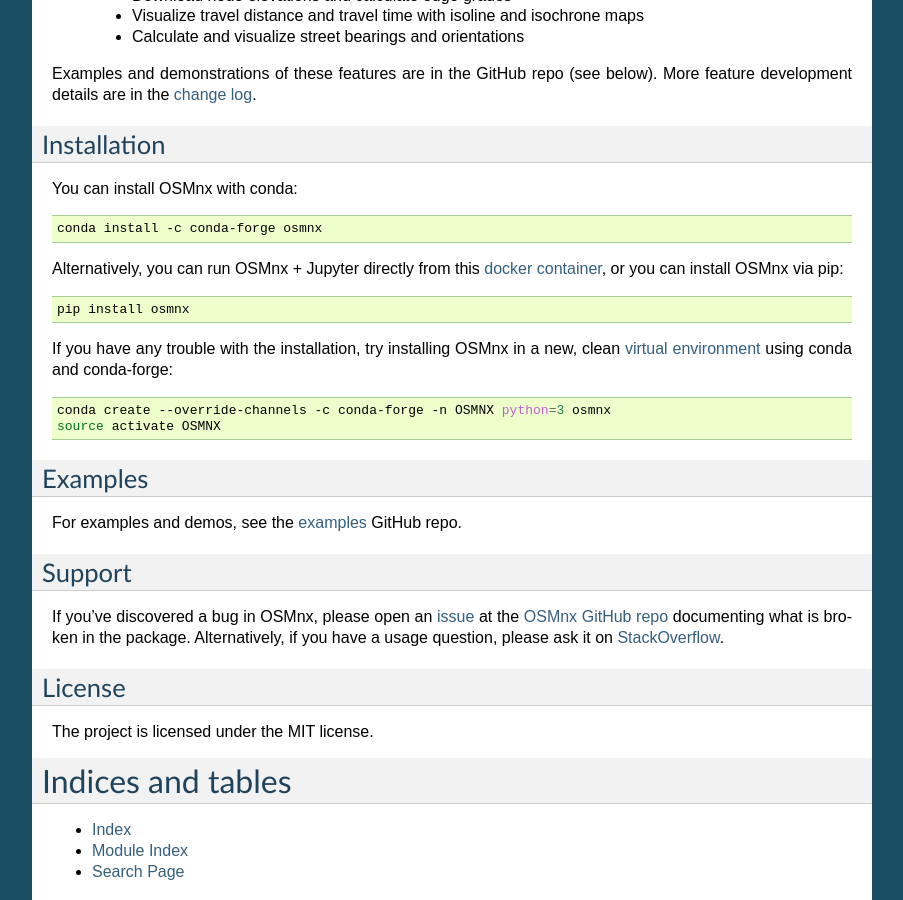
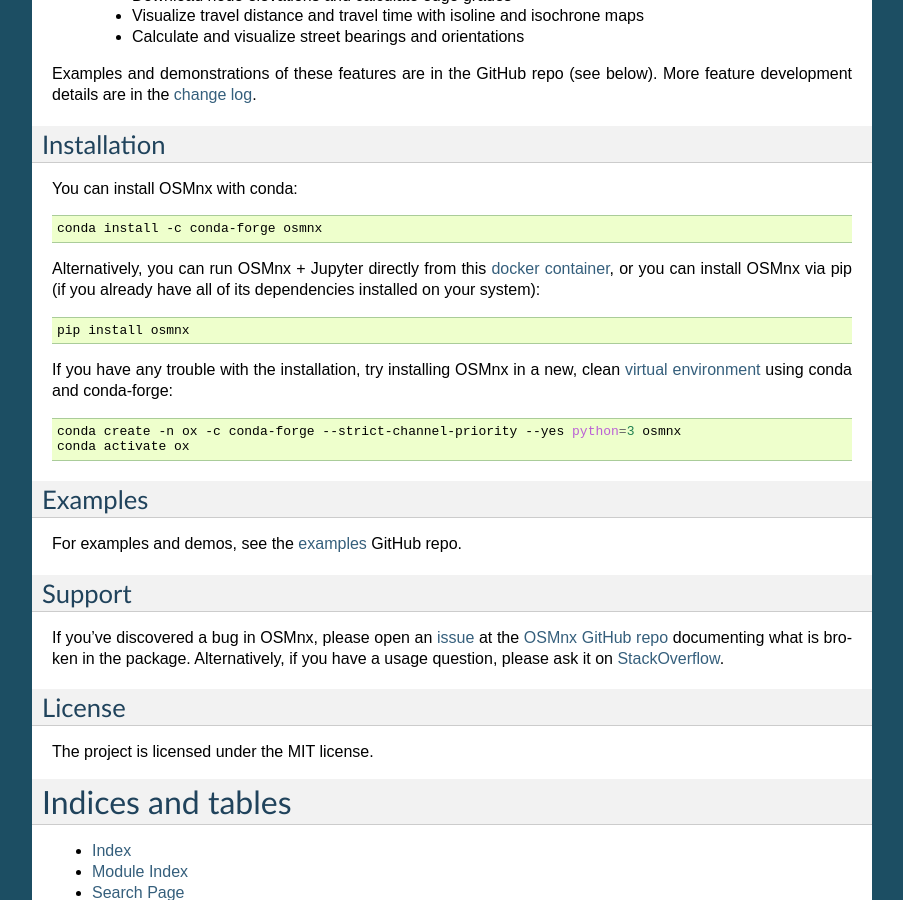
Before and after one commit to gboeing/osmnx, a Sphinx documentation site: the page built from docs/source/index.rst, in a window 1280 px wide and 900 px high, scrolled down 1049 px. Shown: the whole window, without its empty margins (198-1101 px from the left). Built offline with Sphinx 7.4.7, drawn with Linux system fonts in a browser that asks for light colours.

Commit message:
update docs

```diff
--- a/docs/source/index.rst
+++ b/docs/source/index.rst
@@ -59,8 +59,9 @@
 
     conda install -c conda-forge osmnx
 
-Alternatively, you can run OSMnx + Jupyter directly from this
-`docker container`_, or you can install OSMnx via pip:
+Alternatively, you can run OSMnx + Jupyter directly from this `docker container`_,
+or you can install OSMnx via pip (if you already have all of its dependencies
+installed on your system):
 
 .. code-block:: shell
 
@@ -71,8 +72,8 @@
 
 .. code-block:: shell
 
-    conda create --override-channels -c conda-forge -n OSMNX python=3 osmnx
-    source activate OSMNX
+    conda create -n ox -c conda-forge --strict-channel-priority --yes python=3 osmnx
+    conda activate ox
 
 
 Examples
@@ -105,7 +106,7 @@
 
 .. _change log: https://github.com/gboeing/osmnx/blob/master/CHANGELOG.md
 .. _docker container: https://hub.docker.com/r/gboeing/osmnx
-.. _virtual environment: https://conda.io/docs/using/envs.html
+.. _virtual environment: https://conda.io/projects/conda/en/latest/user-guide/tasks/manage-environments.html
 .. _examples: https://github.com/gboeing/osmnx-examples
 .. _issue: https://github.com/gboeing/osmnx/issues
 .. _OSMnx GitHub repo: https://github.com/gboeing/osmnx
```
